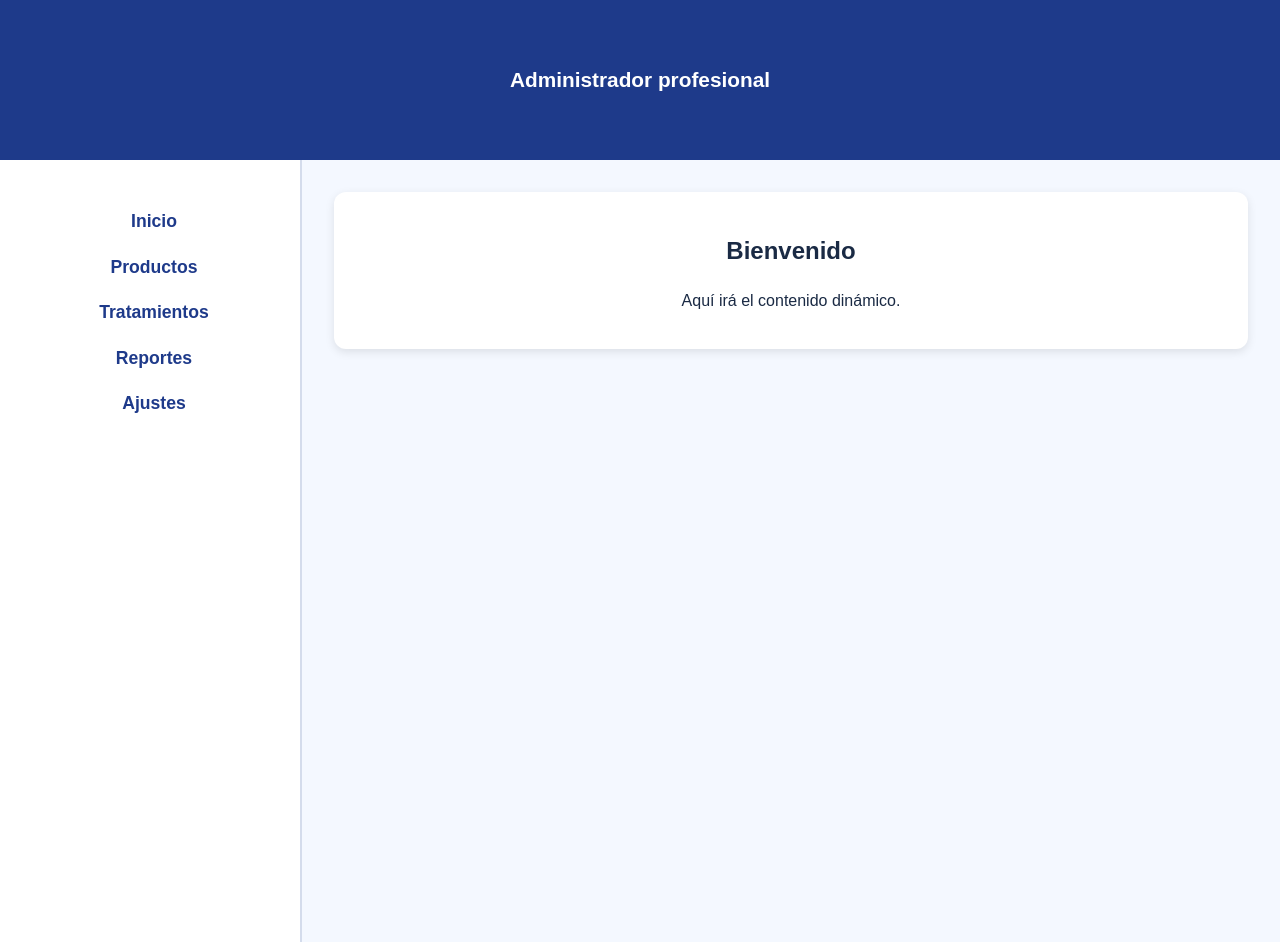
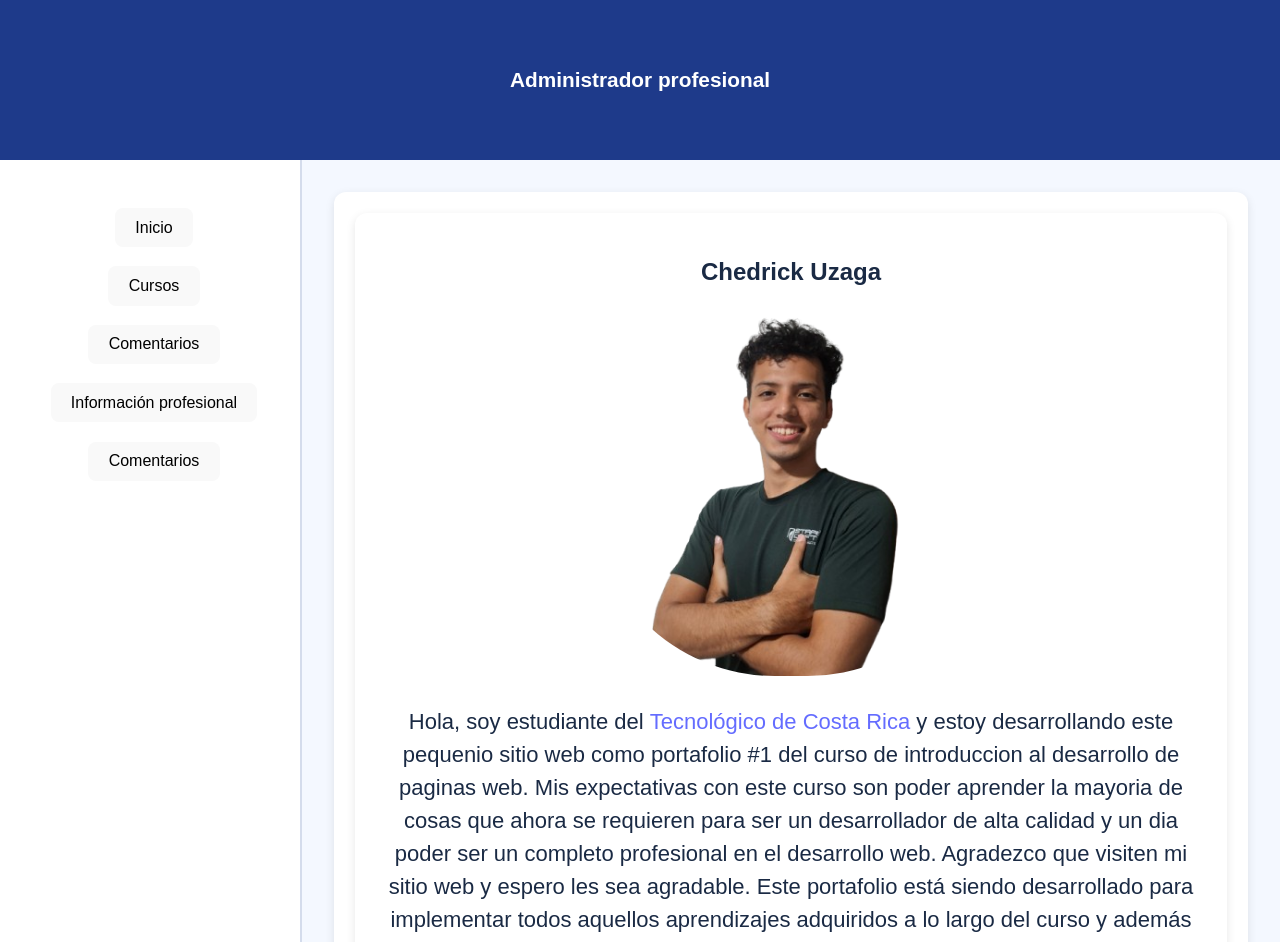
Before and after one commit to Chedrick343/Portafolio4, a React (Vite) app: page / in a window 1280 px wide. Shown: the top 942 px of the page. Built offline with nearby package versions, Linux system fonts and the light colour scheme.

Commit message:
feat: creando estilos para la pagina principal y agregando la imagen personal

```diff
--- a/src/pages/Dahsboard.jsx
+++ b/src/pages/Dahsboard.jsx
@@ -1,7 +1,10 @@
-import { useEffect } from "react";
+import { useEffect, useState } from "react";
 import "../styles/Dashboard.component.css";
+import { PaginaPrincipal } from "./PaginaPrincipal";
 
 export function Dashboard() {
+
+    const [elementoRenderizado, setElementoRenderizado] = useState(<PaginaPrincipal/>);
 
     useEffect(() => {
         const sidebar = document.getElementById("sidebar");
@@ -10,17 +13,13 @@ export function Dashboard() {
         const isMobile = () => window.innerWidth < 768;
 
         const toggleMenu = () => {
-            if (!isMobile()) return; // No aplicar en desktop
+            if (!isMobile()) return;
 
-            if (sidebar.style.left === "0px") {
-                sidebar.style.left = "-260px";
-            } else {
-                sidebar.style.left = "0px";
-            }
+            sidebar.style.left = sidebar.style.left === "0px" ? "-260px" : "0px";
         };
 
         const closeMenu = (e) => {
-            if (!isMobile()) return; // No cerrar menú en desktop
+            if (!isMobile()) return;
 
             const clickedInsideSidebar = sidebar.contains(e.target);
             const clickedHamburger = hamburgerBtn.contains(e.target);
@@ -30,16 +29,12 @@ export function Dashboard() {
             }
         };
 
+        const handleResize = () => {
+            if (!isMobile()) sidebar.style.left = "0px";
+        };
+
         hamburgerBtn.addEventListener("click", toggleMenu);
         document.addEventListener("click", closeMenu);
-
-        // Recalcular cuando cambia el tamaño de la ventana
-        const handleResize = () => {
-            if (!isMobile()) {
-                sidebar.style.left = "0px"; // Asegurar que sidebar esté visible en desktop
-            }
-        };
-
         window.addEventListener("resize", handleResize);
 
         return () => {
@@ -48,7 +43,6 @@ export function Dashboard() {
             window.removeEventListener("resize", handleResize);
         };
     }, []);
-
 
     return (
         <section className="dashboard">
@@ -64,18 +58,26 @@ export function Dashboard() {
 
                 <nav id="sidebar" className="sidebar">
                     <ul>
-                        <li><a href="#">Inicio</a></li>
-                        <li><a href="#">Productos</a></li>
-                        <li><a href="#">Tratamientos</a></li>
-                        <li><a href="#">Reportes</a></li>
-                        <li><a href="#">Ajustes</a></li>
+                        <li><button onClick={() => setElementoRenderizado(<PaginaPrincipal />)}>Inicio</button></li>
+                        <li><button>Cursos</button></li>
+                        <li><button>Comentarios</button></li>
+                        <li><button>Información profesional</button></li>
+                        <li><button>Comentarios</button></li>
                     </ul>
                 </nav>
 
                 <section className="dashboard-content">
                     <section className="content-box">
-                        <h2>Bienvenido</h2>
-                        <p>Aquí irá el contenido dinámico.</p>
+
+                        {elementoRenderizado ? (
+                            elementoRenderizado
+                        ) : (
+                            <>
+                                <h2>Bienvenido</h2>
+                                <p>Aquí irá el contenido dinámico.</p>
+                            </>
+                        )}
+
                     </section>
                 </section>
 
--- a/src/pages/PaginaPrincipal.jsx
+++ b/src/pages/PaginaPrincipal.jsx
@@ -1,8 +1,13 @@
+import "../styles/Dashboard.component.css"
+
 export function PaginaPrincipal(){
     return(
-        <div>
+        <section className="content-box" id="informacionPersonal">
+            <h2>Chedrick Uzaga</h2>
+            <img className="imagenPersonal" src="/src/images/imagen-personal.png" alt="Fotografia del desarrollador con brazos cruzados "></img>
+            <p className="textoPresentacion">Hola, soy estudiante del <a href="https://www.tec.ac.cr/" target="_blank" rel="noopener noreferrer">Tecnológico de Costa Rica </a>y estoy desarrollando este pequenio sitio web como portafolio #1 del curso de introduccion al desarrollo de paginas web. Mis expectativas con este curso son poder aprender la mayoria de cosas que ahora se requieren para ser un desarrollador de alta calidad y un dia poder ser un completo profesional en el desarrollo web. Agradezco que visiten mi sitio web y espero les sea agradable. Este portafolio está siendo desarrollado para implementar todos aquellos aprendizajes adquiridos a lo largo del curso y además será una herramienta que nos ayude en el futuro.</p>
 
-        </div>
+        </section>
     )
 
 }
--- a/src/styles/Dashboard.component.css
+++ b/src/styles/Dashboard.component.css
@@ -86,10 +86,14 @@
   border-radius: 12px;
   box-shadow: 0 3px 10px rgba(0, 0, 0, 0.1);
 }
+.textoPresentacion{
+    font-size: 16px;
+}
+.imagenPersonal{
+  border-radius: 20rem;
+  width: 15rem;
+}
 
-/* ============================
-   DESKTOP
-============================ */
 @media (min-width: 768px) {
   .dashboard-container {
     flex-direction: row;
@@ -97,7 +101,13 @@
   .dashboard-header{
     height: 8rem;
   }
-
+  .textoPresentacion{
+      font-size: 22px;
+  }
+  .imagenPersonal{
+    border-radius: 20rem;
+    width: 25rem;
+  }
   .sidebar {
     position: relative;
     left: 0;
--- /dev/null
+++ b/src/styles/PaginaPrincipal.module.css
@@ -0,0 +1,10 @@
+.textoPresentacion{
+    font-size: 30px;
+}
+.contentBox {
+  margin-top: 1rem;
+  background: #ffffff;
+  padding: 1.3rem;
+  border-radius: 12px;
+  box-shadow: 0 3px 10px rgba(0, 0, 0, 0.1);
+}
```
Also changed, not shown: src/images/imagen-personal.png (added).
